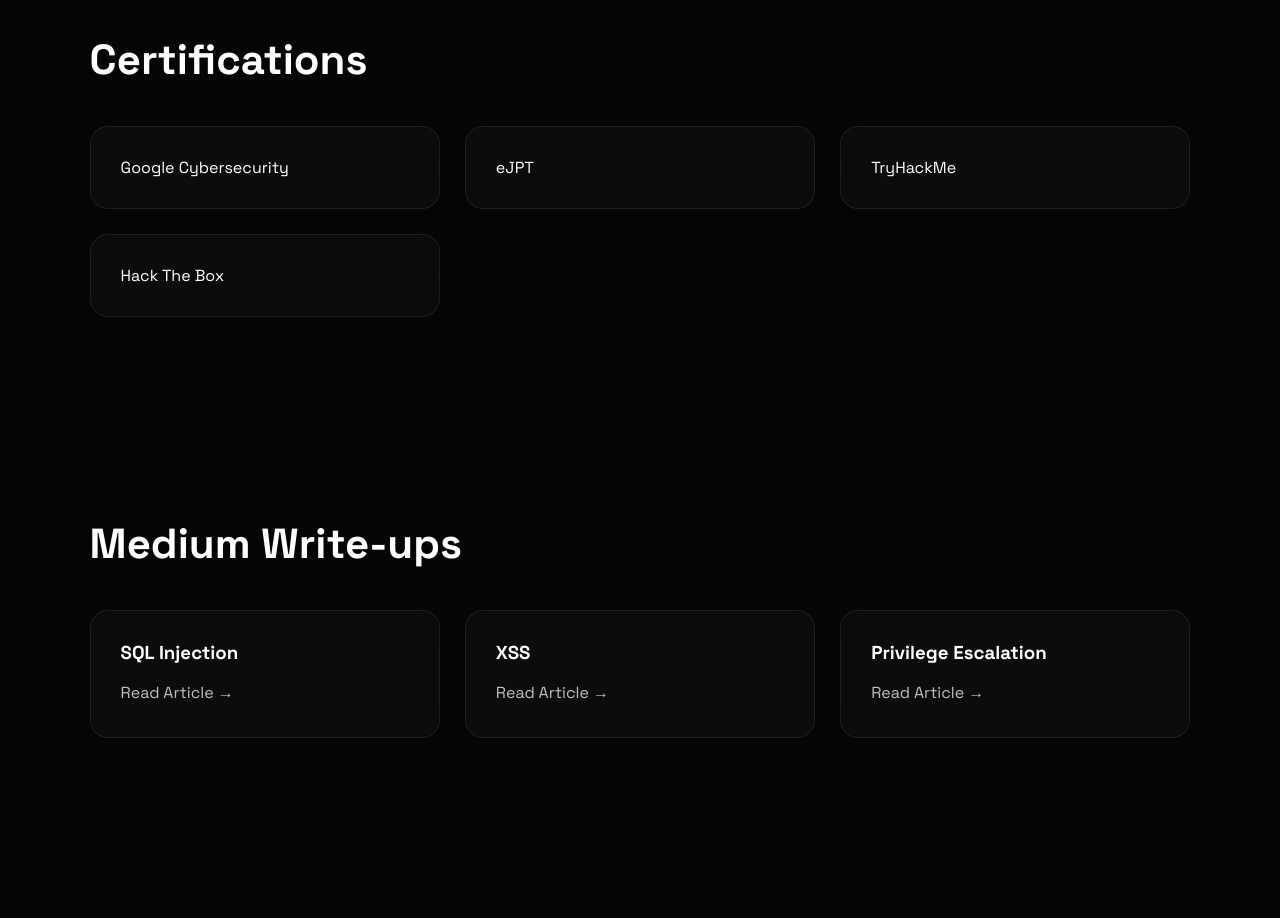
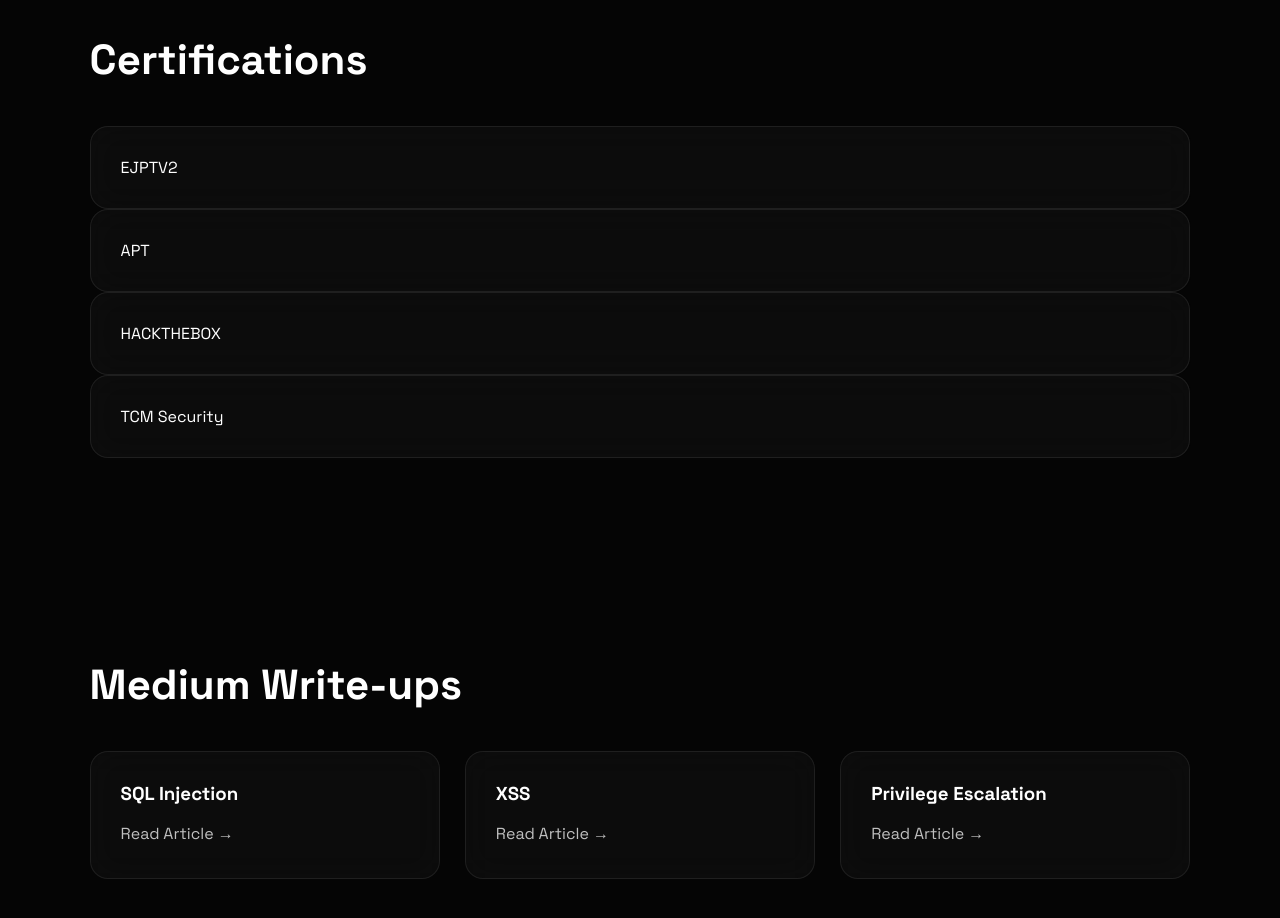
Before and after one commit to ad7rv/ad7rv.github.io, a plain HTML site: page index.html in a window 1280 px wide. Shown: the part 1660-2578 px from the top of the page. Drawn offline with Linux system fonts and the light colour scheme; a script that the page names is missing.

Commit message:
Update certifications list in index.html

```diff
--- a/index.html
+++ b/index.html
@@ -197,15 +197,15 @@
 
 <h2>Certifications</h2>
 
-<div class="cards">
+<div class="CRTP">
 
-<div class="card">Google Cybersecurity</div>
+<div class="card">EJPTV2</div>
 
-<div class="card">eJPT</div>
+<div class="card">APT</div>
 
-<div class="card">TryHackMe</div>
+<div class="card">HACKTHEBOX</div>
 
-<div class="card">Hack The Box</div>
+<div class="card">TCM Security</div>
 
 </div>
 
```
